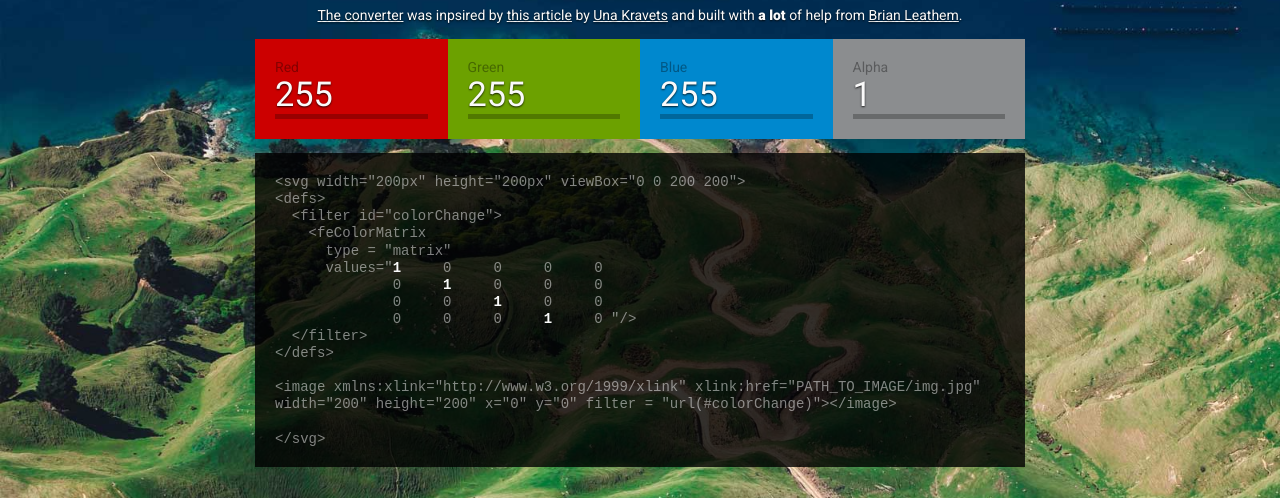
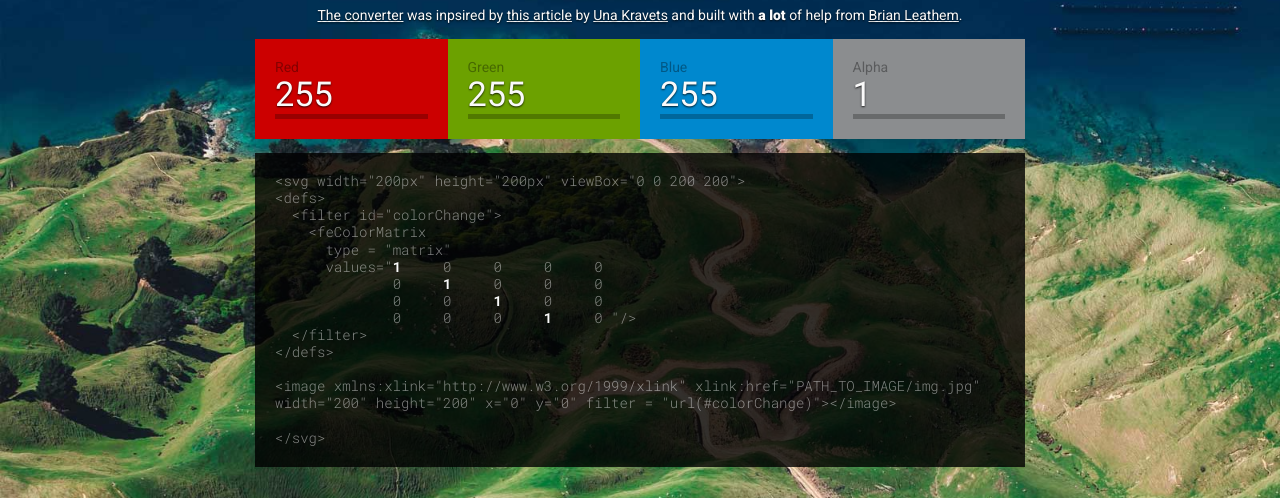
Before and after one commit to andresgalante/RGBAtoFeColorMatrix, a website: page index.html in a window 1280 px wide. Shown: the part 75-573 px from the top of the page. Drawn offline with nearby package versions, Linux system fonts and the light colour scheme.

Commit message:
changes monospace font to roboto

```diff
--- a/sass/base.scss
+++ b/sass/base.scss
@@ -109,7 +109,6 @@ input{
 // PRE
 pre{
   padding: 20px;
-  font-family: $font-family-roboto-mono;
   font-weight: $font-weight-light;
   color: transparentize($color-white , .5);
   background: rgba(0,0,0,.8);
@@ -118,6 +117,7 @@ pre{
     font-weight: $font-weight-bold;
     color: $color-white;
   }
+  code{font-family: $font-family-roboto-mono;}
   span{
     font-size: $font-size-base * 1.45;
   }
```
Also changed, not shown: css/base.css.
